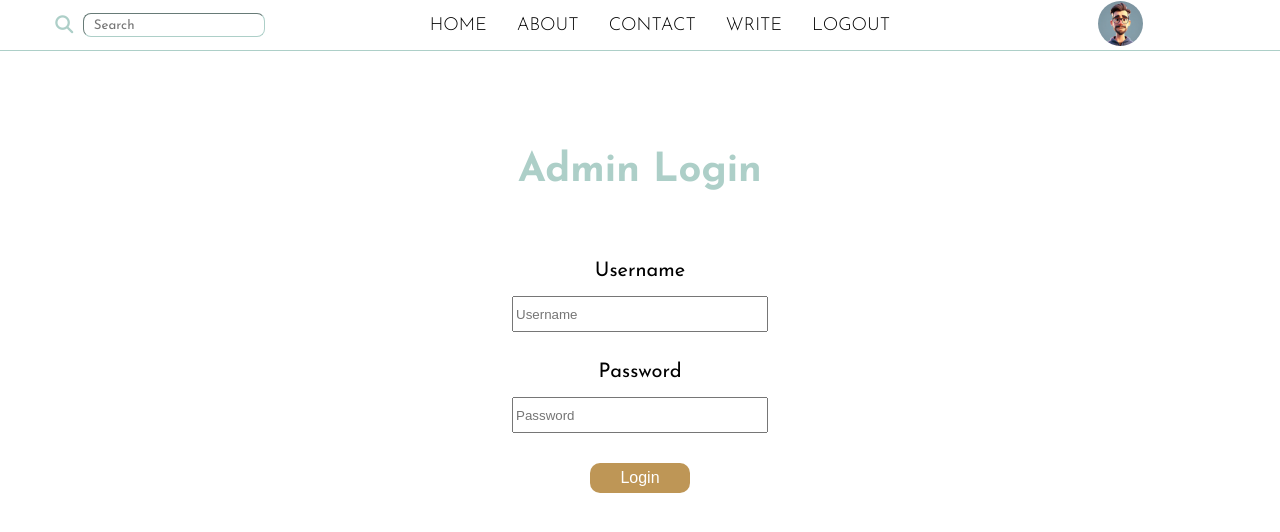
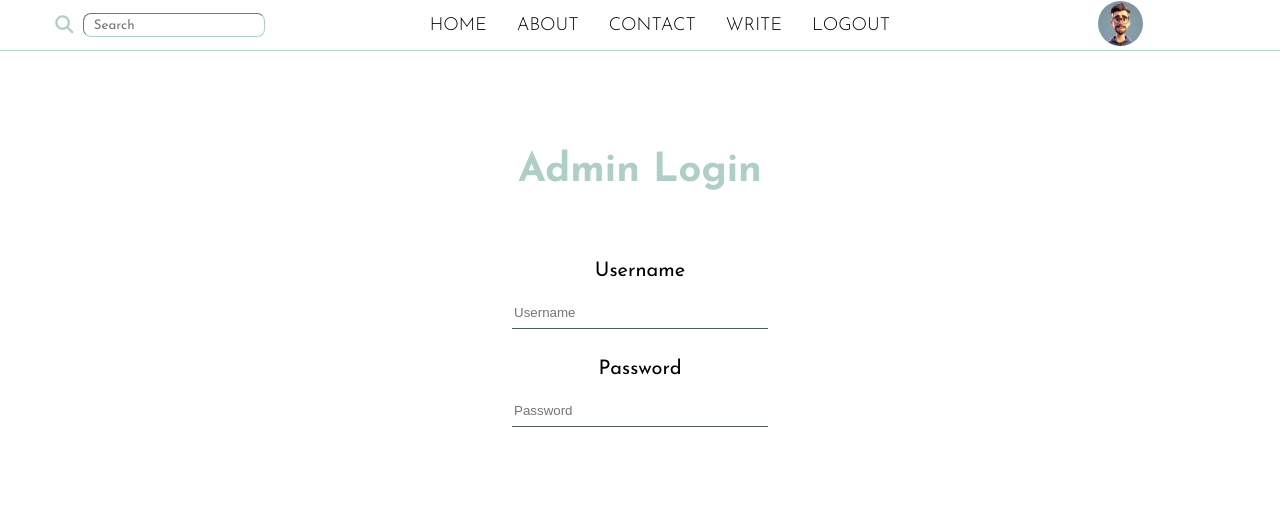
Before and after one commit to VaninaStancheva/Blog-app-react, a React (Vite) app: page /admin in a window 1280 px wide. Shown: the top 532 px of the page. Built offline with nearby package versions, Linux system fonts and the light colour scheme; a web font is replaced by a local one.

Commit message:
work in progres on the login

```diff
--- a/src/components/adminLogin/admin.jsx
+++ b/src/components/adminLogin/admin.jsx
@@ -1,29 +1,65 @@
 import './adminLogin.css'
 import {useState, useEffect} from "react";
+import {Link, Router, Route} from "react-router-dom";
+import Homepage from "../../pages/homePage/Homepage.jsx";
 
-export default function AdminLoginComponent () {
-    const [username, setUsername] = useState('T.Klasnakov');
-    const [password, setPassword] = useState('1234567890');
+export default function AdminLoginComponent() {
+    const [username, setUsername] = useState('');
+    const [password, setPassword] = useState('');
+    const [user, setUser] = useState(false);
 
 
     useEffect(() => {
         let adminData = {
-            username: 'T.Klasnakov',
-            password: '1234567890',
+            username: 'Klasnakov',
+            password: '1234567890'
+        };
+        localStorage.setItem('adminData', JSON.stringify(adminData));
+    }, []);
+
+
+    const submitLogin = (e) => {
+        e.preventDefault();
+        const getLoginData = JSON.parse(localStorage.getItem("adminData"));
+        if (getLoginData.username === username && getLoginData.password === password) {
+            setUser((user) => user);
+            return (
+                <Router>
+                    <Route exact path="/" element={<Homepage/>}/>
+                </Router>
+            )
+        } else {
+            setUser((user) => !user);
         }
-        localStorage.setItem('adminData', JSON.stringify(adminData));
-    },[password, username]);
+    }
 
 
     return (
         <div className="adminLogin">
             <h1>Admin Login</h1>
-            <form className="adminLoginForm">
+            <form onSubmit={submitLogin} className="adminLoginForm">
                 <label htmlFor="username" className="loginLabel">Username</label>
-                <input className="loginInput" type="text" name="username" id="inputUsername" placeholder="Username" />
+                <input className="loginInput"
+                       type="text"
+                       name="username"
+                       id="inputUsername"
+                       placeholder="Username"
+                       onChange={(e) => setUsername(e.target.value)}
+                />
                 <label htmlFor="password" className="loginLabel">Password</label>
-                <input className="loginInput" type="password" name="password" id="inputPassword" placeholder="Password" />
-                <button type="submit" className="loginButton">Login</button>
+                <input
+                    className="loginInput"
+                    type="password"
+                    name="password"
+                    id="inputPassword"
+                    placeholder="Password"
+                    onChange={(e) => setPassword(e.target.value)}
+                />
+                {
+                    user ? (<Link to="/" style={{textDecoration: "none", color: "inherit"}}>
+                        <button type="submit" className="loginButton">Login</button>
+                    </Link>) : alert("Wrong Username or password!")
+                }
             </form>
         </div>
     )
--- a/src/components/adminLogin/adminLogin.css
+++ b/src/components/adminLogin/adminLogin.css
@@ -27,6 +27,8 @@ h1 {
 .loginInput {
     margin-top: 15px;
     height: 30px;
+    border: none;
+    border-bottom: 1px solid #4f5c5c;
 }
 
 .loginButton {
--- a/src/components/writeNewPost/WritePost.jsx
+++ b/src/components/writeNewPost/WritePost.jsx
@@ -69,7 +69,6 @@ export default function WritePost() {
                               name="description"
                               id="inputDescription"
                               placeholder="Tell your story..."
-                              autoFocus={true}
                               value={content}
                               onChange={(e) => setContent(e.target.value)}
                     />
```
